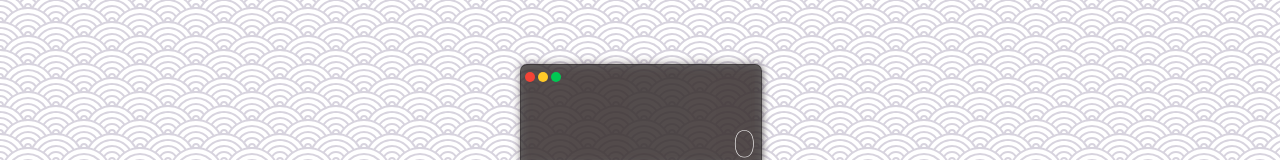
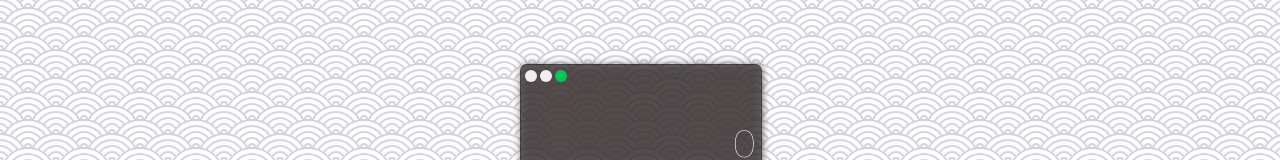
Before and after one commit to dkanderson/calculator-react, a React (Create React App) app: page / in a window 1280 px wide. Shown: the part 189-349 px from the top of the page. Built offline with nearby package versions, Linux system fonts and the light colour scheme.

Commit message:
Improve and add button styles

```diff
--- a/src/App.css
+++ b/src/App.css
@@ -191,17 +191,39 @@
   animation: throbb 0.5s cubic-bezier(0.6, -0.28, 0.735, 0.045);
 }
 .nav-buttons .control-btns button {
-  width: 10px;
-  height: 10px;
-  border-radius: 5px;
+  width: 12px;
+  height: 12px;
+  border-radius: 50%;
   padding: 0;
   margin: 0 3px 0 0;
   transition: ease .31s;
 }
-.nav-buttons .control-btns button.close {
+
+.nav-buttons .control-btns button i{
+  line-height: 10px;
+  text-align: center;
+  display: inline-block;
+  position: relative;
+  top: -1px;
+  padding: 0;
+  font-style: normal;
+  font-size: 12px;
+  font-family: 'Courier New', Courier, monospace;
+  opacity: 0;
+}
+
+.nav-buttons .control-btns button:hover i{
+  opacity: 1;
+}
+
+.nav-buttons .control-btns button.close-btn i{
+  top: -2px;
+}
+
+.nav-buttons .control-btns button.close-btn {
   background-color: #F44336;
 }
-.nav-buttons .control-btns button.minimize {
+.nav-buttons .control-btns button.minimize-btn {
   background-color: #FFCA28;
 }
 .nav-buttons .control-btns button.flip {
```
